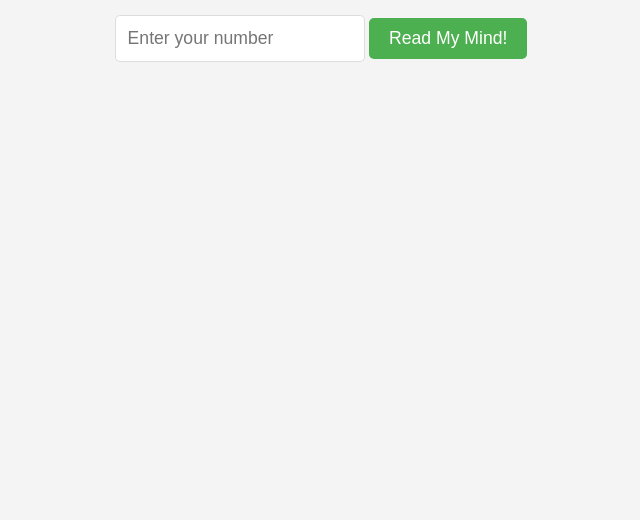
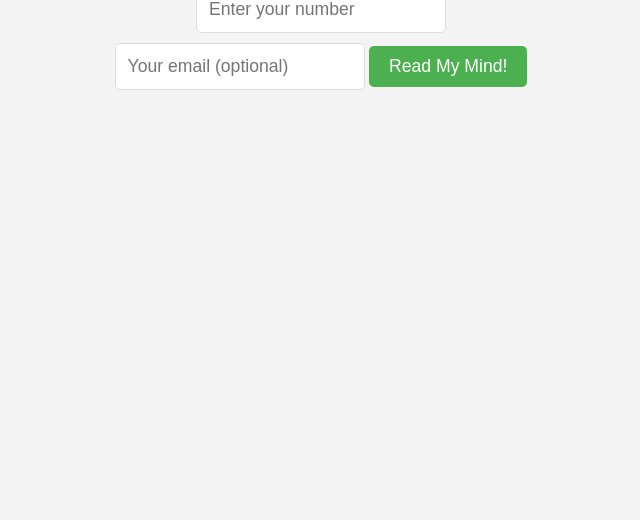
Before and after one commit to AydinCY/mind-reader, a website: page public/index.html in a window 1280 px wide. Shown: the part 280-800 px from the top of the page, without its empty margins (319-959 px from the left). Drawn offline with Linux system fonts and the light colour scheme.

Commit message:
Update index.html

```diff
--- a/public/index.html
+++ b/public/index.html
@@ -14,9 +14,10 @@
       I will read your mind.
     </h1>
 
-    <!-- Input Box and Button -->
+    <!-- Input Box, Optional Email, and Button -->
     <div class="input-container">
       <input type="number" id="userInput" placeholder="Enter your number" />
+      <input type="email" id="emailInput" placeholder="Your email (optional)" />
       <button onclick="readMyMind()">Read My Mind!</button>
     </div>
 
```
